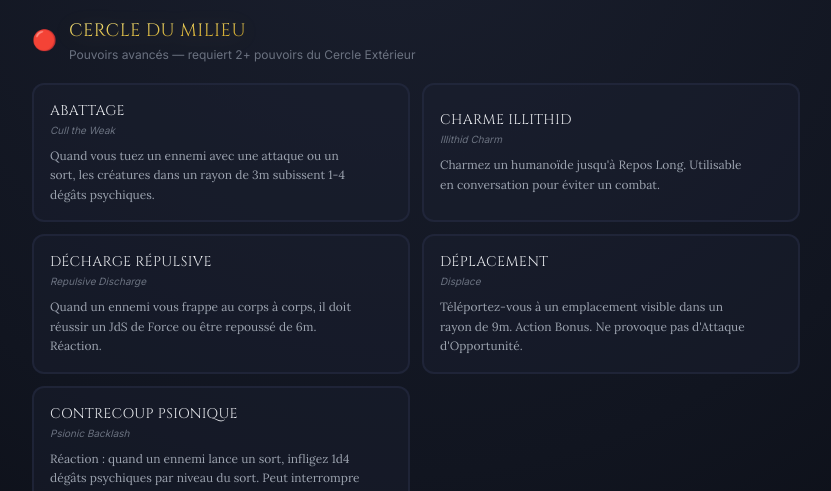
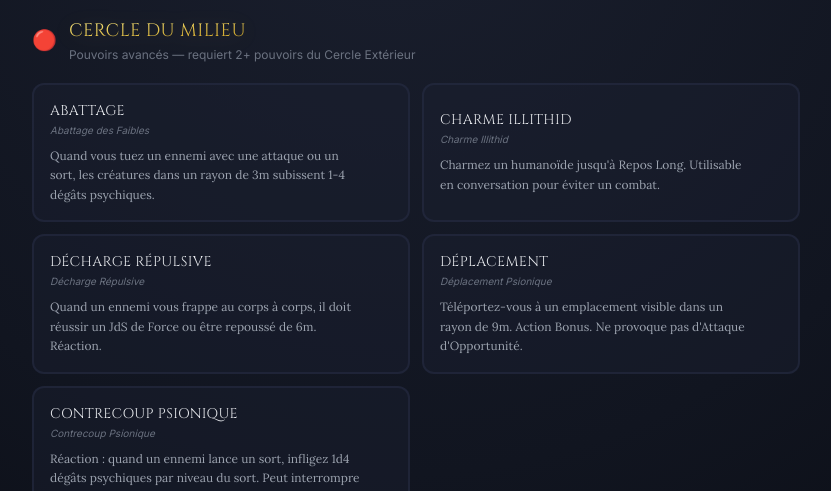
Before and after one commit to debeckerthomas-coder/sitebuildbg3, a Next.js app: page /en/outils/illithid in a window 1280 px wide. Shown: the part 940-1431 px from the top of the page, without its empty margins (248-1079 px from the left). Built offline with nearby package versions, Linux system fonts and the light colour scheme.

Commit message:
feat(i18n): traduction illithid.ts segment 2/3 (Cercle du Milieu)
https://claude.ai/code/session_01Fohq3jYtPu395SFbjMnhwU

```diff
--- a/src/data/illithid.ts
+++ b/src/data/illithid.ts
@@ -78,7 +78,7 @@ const TIER_MIDDLE: readonly IllithidPower[] = [
     id: "cull_the_weak",
     name: "Abattage",
     tier: "middle",
-    description: "Cull the Weak",
+    description: "Abattage des Faibles",
     effect:
       "Quand vous tuez un ennemi avec une attaque ou un sort, les créatures dans un rayon de 3m subissent 1-4 dégâts psychiques.",
     recommendedFor: ["throwzerker", "moine_bagarreur"],
@@ -89,7 +89,7 @@ const TIER_MIDDLE: readonly IllithidPower[] = [
     id: "charm",
     name: "Charme Illithid",
     tier: "middle",
-    description: "Illithid Charm",
+    description: "Charme Illithid",
     effect:
       "Charmez un humanoïde jusqu'à Repos Long. Utilisable en conversation pour éviter un combat.",
     recommendedFor: [],
@@ -98,7 +98,7 @@ const TIER_MIDDLE: readonly IllithidPower[] = [
     id: "repulsive_discharge",
     name: "Décharge Répulsive",
     tier: "middle",
-    description: "Repulsive Discharge",
+    description: "Décharge Répulsive",
     effect:
       "Quand un ennemi vous frappe au corps à corps, il doit réussir un JdS de Force ou être repoussé de 6m. Réaction.",
     recommendedFor: ["lockadin", "gloom_assassin"],
@@ -109,7 +109,7 @@ const TIER_MIDDLE: readonly IllithidPower[] = [
     id: "displace",
     name: "Déplacement",
     tier: "middle",
-    description: "Displace",
+    description: "Déplacement Psionique",
     effect:
       "Téléportez-vous à un emplacement visible dans un rayon de 9m. Action Bonus. Ne provoque pas d'Attaque d'Opportunité.",
     recommendedFor: [],
@@ -118,7 +118,7 @@ const TIER_MIDDLE: readonly IllithidPower[] = [
     id: "psionic_backlash",
     name: "Contrecoup Psionique",
     tier: "middle",
-    description: "Psionic Backlash",
+    description: "Contrecoup Psionique",
     effect:
       "Réaction : quand un ennemi lance un sort, infligez 1d4 dégâts psychiques par niveau du sort. Peut interrompre la Concentration.",
     recommendedFor: [],
```
